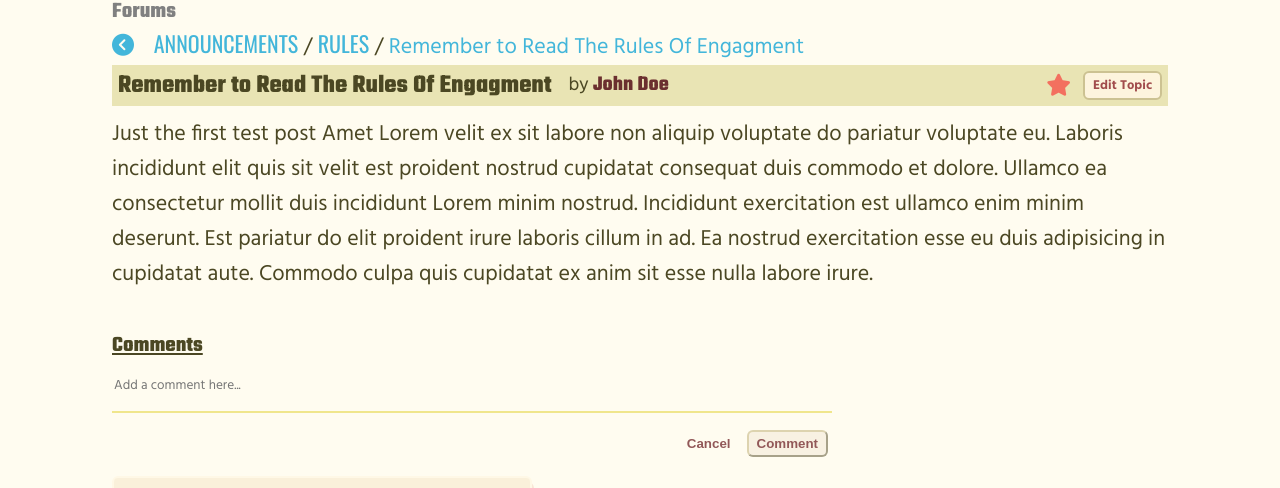
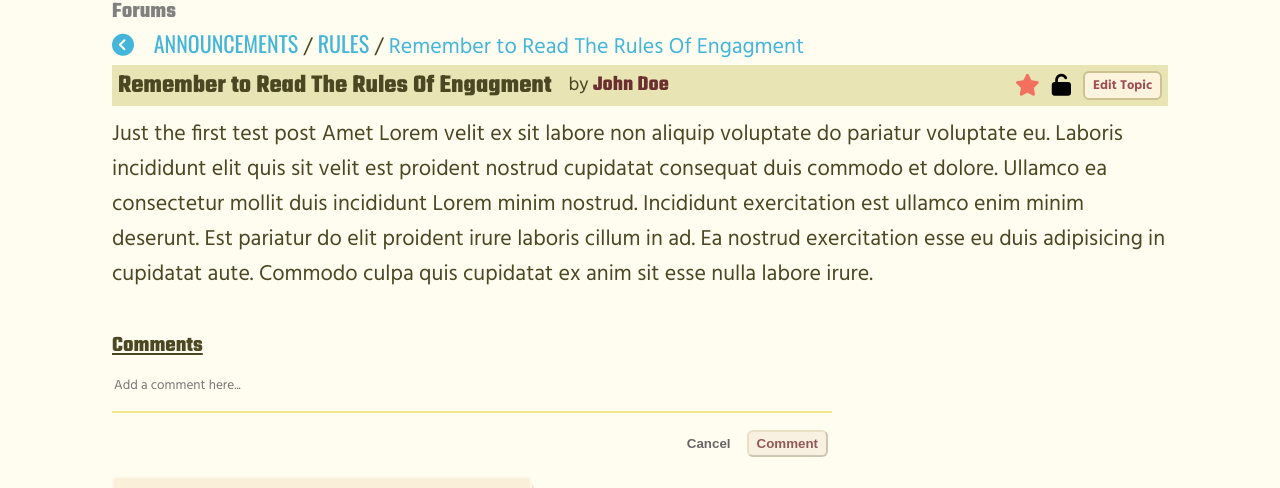
Before and after one commit to Aaron-RN/REACT-CMSBlog, a React (Create React App) app: page /announcements/rules/posts/1 in a window 1280 px wide. Shown: the part 258-746 px from the top of the page. Built offline with nearby package versions, Linux system fonts and the light colour scheme.

Commit message:
Added ability to lock posts's comments
- Some minor CSS changes

```diff
--- a/src/assets/css/blogPage.css
+++ b/src/assets/css/blogPage.css
@@ -92,7 +92,9 @@
   font-size: 14px;
   text-align: right;
 }
-
+#BlogPage .lock-btn {
+  margin-left: 12px;
+}
 #BlogPage .post {
   display: flex;
   flex-direction: column;
@@ -273,13 +275,14 @@ textarea::placeholder { font-family: 'Hind', sans-serif; }
   padding: 4px 8px;
   color: #925858;
   background-color: transparent;
-  border-color: #ccc292a1;
+  border-color: #ccc29257;
   border-radius: 6px;
   margin: 2px 4px;
   cursor: pointer;
 }
 #CommentsSection .comment-form button:first-of-type {
   font-weight: 600;
+  color: #666;
   border: none;
 }
 #CommentsSection .comment-form button:last-of-type {
--- a/src/components/functional/blogPage/postPage.js
+++ b/src/components/functional/blogPage/postPage.js
@@ -6,9 +6,10 @@ import { fetchAuthorName } from '../../misc/presets/allUsersData';
 
 const PostPage = ({ match, allPosts, user }) => {
   const [selectedPost, setSelectedPost] = useState({
-    id: 0, title: '', body: '', author_id: '', forum: '', is_pinned: false,
+    id: 0, title: '', body: '', author_id: '', forum: '', is_pinned: false, is_locked: false,
   });
   const [postPinned, setPostPinned] = useState(selectedPost.is_pinned);
+  const [postLocked, setPostLocked] = useState(selectedPost.is_locked);
   const {
     // eslint-disable-next-line camelcase
     id, forum, subforum, title, body, author_id,
@@ -20,6 +21,13 @@ const PostPage = ({ match, allPosts, user }) => {
     setPostPinned(!postPinned);
     // Axios POST Request
     console.log(postPinned);
+  };
+
+  // Handle locking a post's comments
+  const handleLockPost = () => {
+    setPostLocked(!postLocked);
+    // Axios POST Request
+    console.log(postLocked);
   };
 
   // Fetch Post by ID
@@ -59,6 +67,10 @@ const PostPage = ({ match, allPosts, user }) => {
                 {postPinned && <i className="fas fa-star text-red" />}
                 {!postPinned && <i className="far fa-star" />}
               </button>
+              <button type="button" onClick={handleLockPost} className="bare-btn lock-btn" title="Lock/Unlock post's comments">
+                {postLocked && <i className="fas fa-lock" />}
+                {!postLocked && <i className="fas fa-unlock" />}
+              </button>
               {/* eslint-disable-next-line camelcase */}
               {(user.id === author_id) && <Link to={`/misc/posts/${id}/edit`} className="edit-post-btn">Edit Topic</Link>}
             </div>
--- a/src/components/functional/comments/commentSection.js
+++ b/src/components/functional/comments/commentSection.js
@@ -50,7 +50,11 @@ const CommentSection = ({ user, post }) => {
   return (
     <div id="CommentsSection">
       <div className="container-md">
-        <h4>Comments</h4>
+        <h4>
+          {'Comments '}
+          {post.is_locked && <i className="fas fa-lock" />}
+        </h4>
+        {!post.is_locked && (
           <form className="comment-form" onSubmit={handleSubmit}>
             <textarea
               ref={textElem}
@@ -66,6 +70,7 @@ const CommentSection = ({ user, post }) => {
               <button type="submit">Comment</button>
             </div>
           </form>
+        )}
         <PaginateComments
           comments={relatedComments}
           populateComments={populateComments}
--- a/src/components/misc/presets/allPostsData.js
+++ b/src/components/misc/presets/allPostsData.js
@@ -14,6 +14,7 @@ const allPosts = [
     forum: 'announcements',
     subforum: 'rules',
     is_pinned: true,
+    is_locked: false,
   },
   {
     id: 2,
@@ -28,6 +29,7 @@ const allPosts = [
     forum: 'announcements',
     subforum: 'rules',
     is_pinned: true,
+    is_locked: true,
   },
   {
     id: 3,
@@ -40,6 +42,7 @@ const allPosts = [
     date: newDate,
     forum: 'misc',
     is_pinned: false,
+    is_locked: false,
   },
   {
     id: 4,
@@ -51,6 +54,7 @@ const allPosts = [
     date: newDate,
     forum: 'misc',
     is_pinned: false,
+    is_locked: false,
   },
   {
     id: 5,
@@ -63,6 +67,7 @@ const allPosts = [
     date: newDate,
     forum: 'misc',
     is_pinned: false,
+    is_locked: false,
   },
   {
     id: 6,
@@ -75,6 +80,7 @@ const allPosts = [
     date: newDate,
     forum: 'misc',
     is_pinned: false,
+    is_locked: false,
   },
 ];
 
```
Lines whose indentation alone changed are shown as unchanged.
